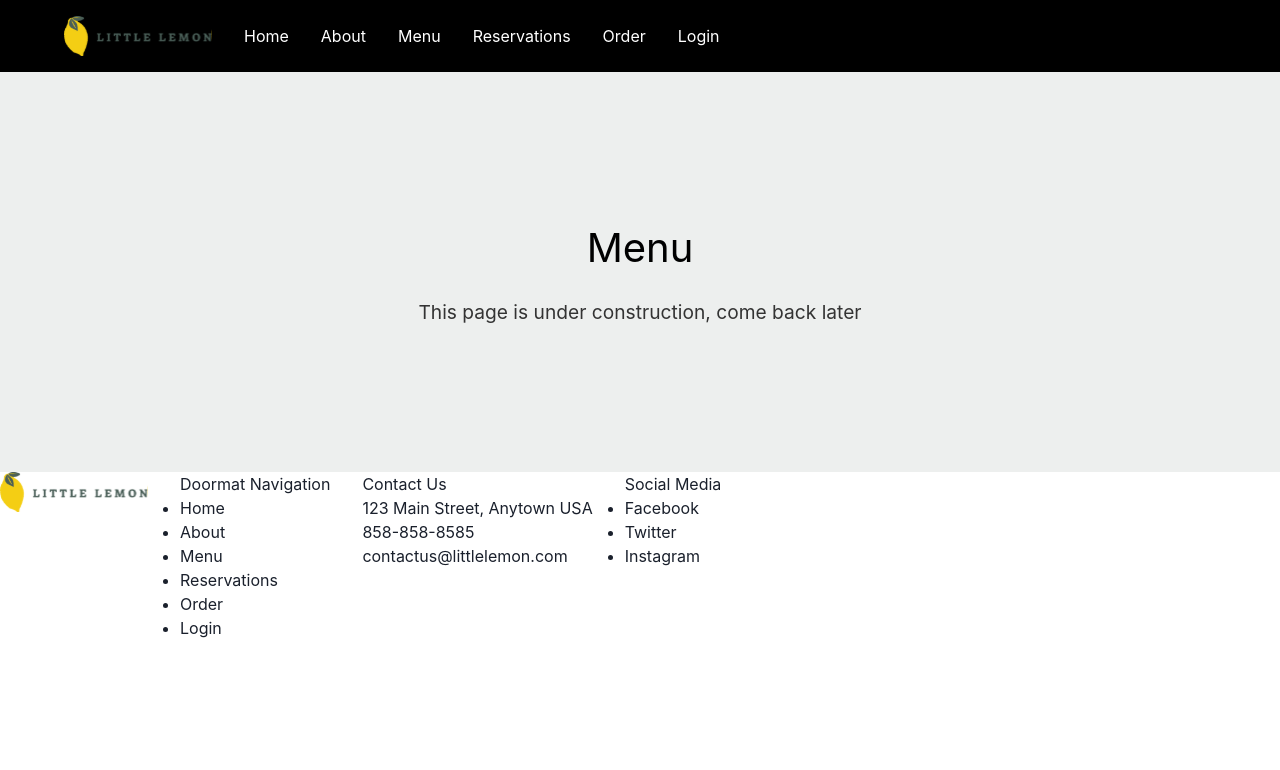
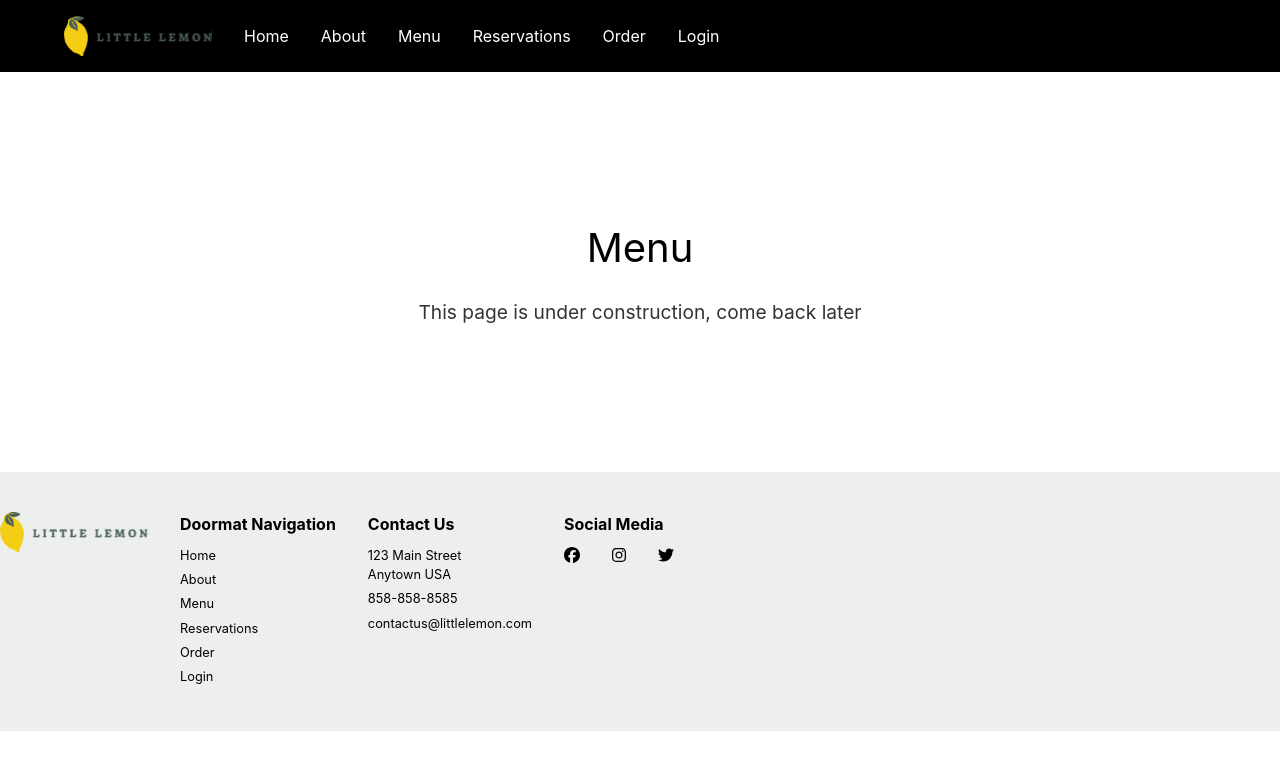
Before and after one commit to schouppeyoran/coursera-capstone, a React (Create React App) app: page /menu in a window 1280 px wide. Shown: the top 770 px of the page. Built offline with nearby package versions, Linux system fonts and the light colour scheme.

Commit message:
style footer

```diff
--- a/package.json
+++ b/package.json
@@ -6,6 +6,8 @@
     "@chakra-ui/react": "^2.8.2",
     "@emotion/react": "^11.13.3",
     "@emotion/styled": "^11.13.0",
+    "@fortawesome/free-brands-svg-icons": "^6.6.0",
+    "@fortawesome/react-fontawesome": "^0.2.2",
     "@testing-library/jest-dom": "^5.17.0",
     "@testing-library/react": "^13.4.0",
     "@testing-library/user-event": "^13.5.0",
--- /dev/null
+++ b/src/components/Footer.css
@@ -0,0 +1,29 @@
+/* Footer.css */
+footer {
+    background-color: #EDEFEE;
+    color: black;
+    padding: 40px 0;
+    font-size: 0.8rem;
+  }
+  footer h1 {
+    font-size: 1rem;
+    margin-bottom: 10px;
+    font-weight: bold;
+  }
+  footer nav ul {
+    list-style: none;
+    padding: 0;
+    margin: 0;
+  }
+  footer nav ul li {
+    margin-bottom: 5px;
+  }
+  footer nav ul li a {
+    text-decoration: none;
+  }
+  footer nav ul li a:hover {
+    text-decoration: underline;
+  }
+  footer p {
+    margin-bottom: 5px;
+  }
--- a/src/components/Footer.js
+++ b/src/components/Footer.js
@@ -1,9 +1,27 @@
 // Footer.js
 import React from 'react';
 import { HStack } from '@chakra-ui/react';
-import { Link } from 'react-router-dom';
+import { Link } from 'react-router-dom'
+import { FontAwesomeIcon } from "@fortawesome/react-fontawesome";
+import { faFacebook, faInstagram, faTwitter, } from "@fortawesome/free-brands-svg-icons";
 
+import './Footer.css';
 import logo from './assets/logo_footer.svg';
+
+const socials = [
+  {
+    icon: faFacebook,
+    url: "https://www.facebook.com/",
+  },
+  {
+    icon: faInstagram,
+    url: "https://www.instagram.com/",
+  },
+  {
+    icon: faTwitter,
+    url: "https://x.com/",
+  },
+ ];
 
 const Footer = () => {
     return (
@@ -25,19 +43,26 @@ const Footer = () => {
           </section>
           <section id='contact-us'>
             <h1>Contact Us</h1>
-            <p>123 Main Street, Anytown USA</p>
+            <p>123 Main Street<br/>Anytown USA</p>
             <p>858-858-8585</p>
             <p>contactus@littlelemon.com</p>
           </section>
           <section id='social-media'>
             <h1>Social Media</h1>
             <nav>
-              <ul>
-                <li><a href="#">Facebook</a></li>
-                <li><a href="#">Twitter</a></li>
-                <li><a href="#">Instagram</a></li>
-              </ul>
-            </nav>
+            <HStack spacing={8}>
+              {socials.map(({ icon, url }) => (
+                <a
+                  key={url}
+                  href={url}
+                  target="_blank"
+                  rel="noopener noreferrer"
+                >
+                  <FontAwesomeIcon icon={icon} size="lg" key={url} />
+                </a>
+              ))}
+            </HStack>
+         </nav>
           </section>
         </HStack>
       </footer>
--- a/src/pages/PlaceHolder.css
+++ b/src/pages/PlaceHolder.css
@@ -5,7 +5,7 @@
     align-items: center;
     justify-content: center;
     height: 50vh;
-    background-color: #EDEFEE;
+    background-color: white;
     padding: 20px;
     text-align: center;
 }
```
Also changed, not shown: 1 other file (tests, documents, lock files or other folders).
